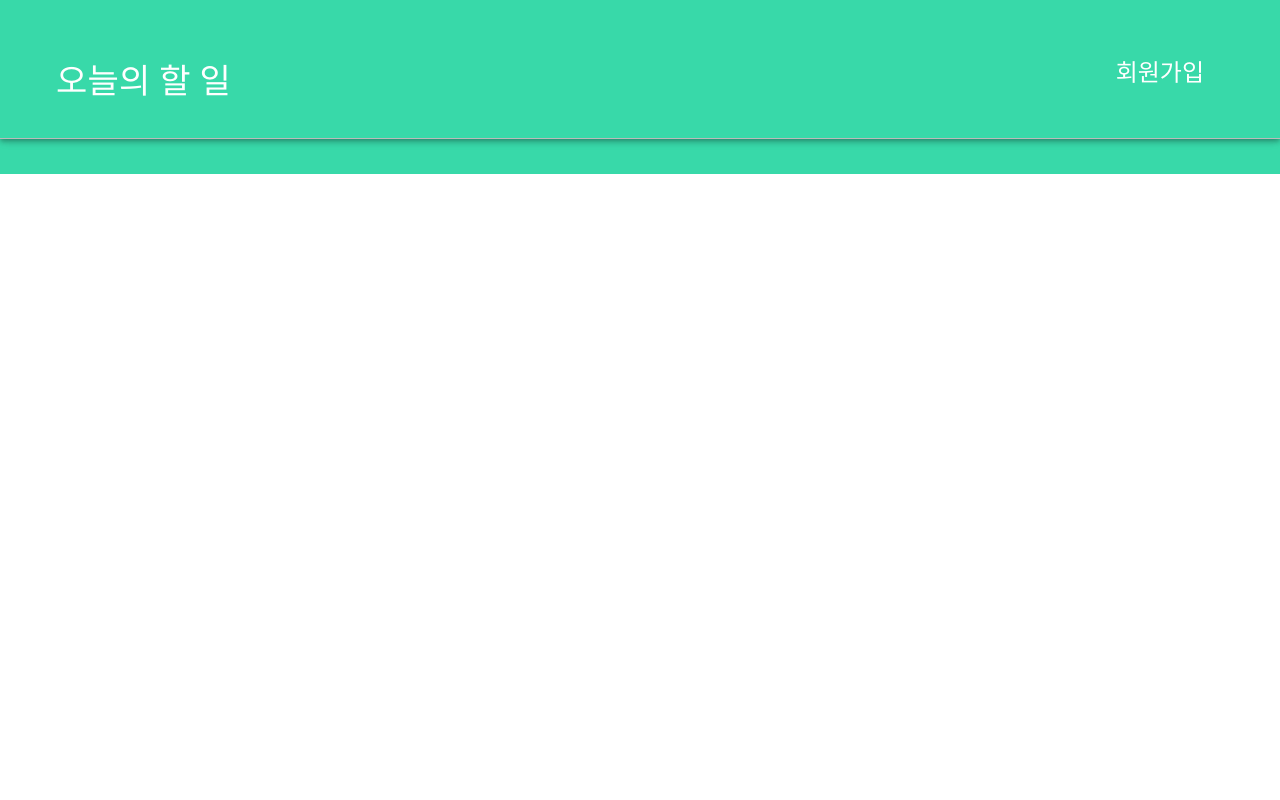
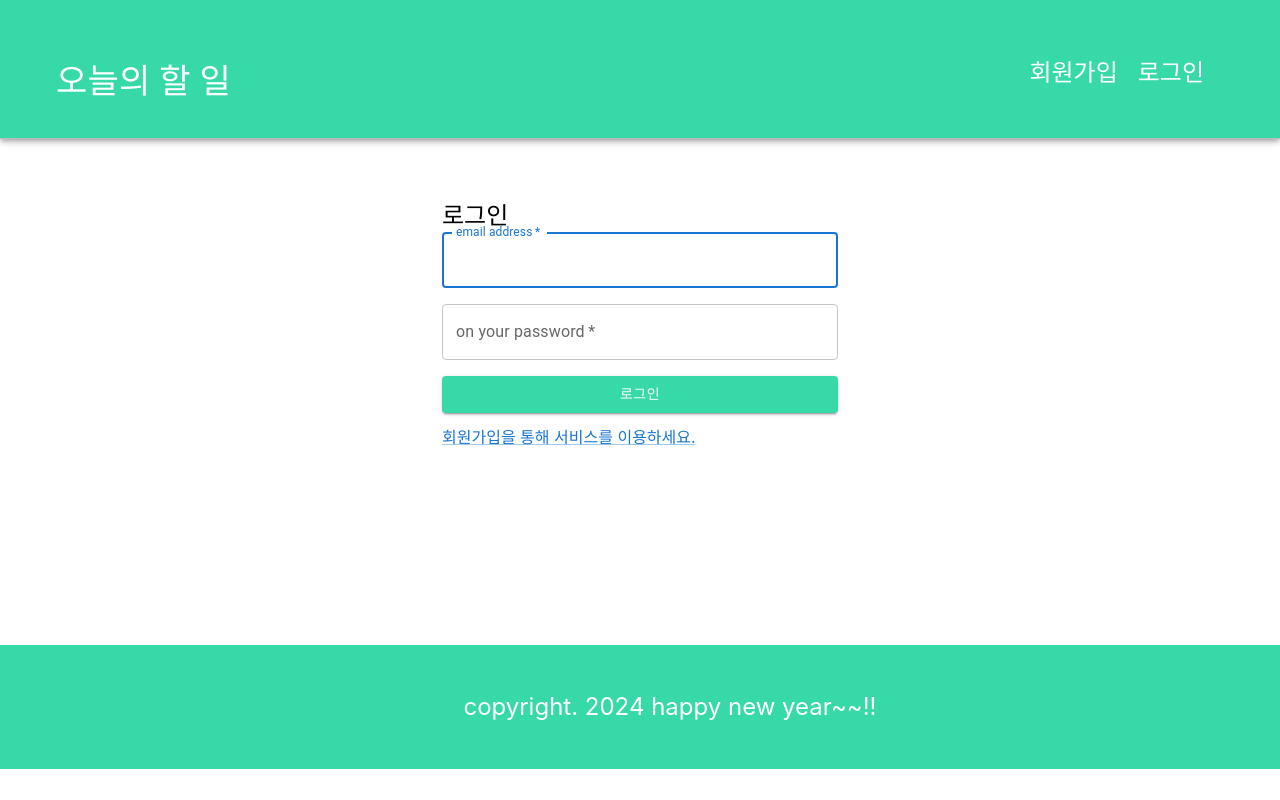
Before and after one commit to YoungHeeSo/todo-react-app202401, a React (Create React App) app: page /login in a window 1280 px wide. Shown: the top 800 px of the page. Built offline with nearby package versions, Linux system fonts and the light colour scheme.

Commit message:
로그인 컴포넌트 생성 및 로그인 비동기 통신 처리

```diff
--- a/src/App.js
+++ b/src/App.js
@@ -8,6 +8,7 @@ import Header from "./component/layout/Header";
 import Footer from "./component/layout/Footer";
 import Join from "./component/user/Join";
 import {Route, Routes} from "react-router-dom";
+import Login from "./component/user/Login";
 
 function App() {
   return (
@@ -17,6 +18,7 @@ function App() {
         <Routes>
           <Route path={'/'} element={<TodoTemplate />}/>
           <Route path={'/join'} element={<Join />}/>
+            <Route path={'/login'} element={<Login />} />
         </Routes>
 
         <Footer />
--- a/src/component/layout/Header.js
+++ b/src/component/layout/Header.js
@@ -33,7 +33,7 @@ const Header = () => {
                     <Grid item>
                         <div className='btn-group'>
                             <Link to={'/join'}>회원가입</Link>
-                            {/*<Link to='/login'>로그인</Link>*/}
+                            <Link to='/login'>로그인</Link>
                         </div>
                     </Grid>
                 </Grid>
--- /dev/null
+++ b/src/component/user/Login.js
@@ -0,0 +1,106 @@
+import React from 'react';
+import {Button, Container, Grid, Link, TextField, Typography} from "@mui/material";
+
+import {AUTH_URL} from "../../config/host-config";
+import {useNavigate} from "react-router-dom";
+
+const Login = () => {
+
+    const redirection = Navigator =  useNavigate();
+
+    // 서버에 로그인 인증 요청 보내기
+    const fetchLoginProcess = async () => {
+        const res = await fetch(AUTH_URL + '/signin', {
+            method:'POST',
+            headers:{'content-type':'application/json'},
+            body:JSON.stringify({
+                email:document.getElementById('email').value,
+                password:document.getElementById('password').value
+            })
+        });
+
+        if(res.status===400){ // 가입이 안되었거나 비번이 틀린 경우
+            // 서버에서 온 텍스트를 추출
+            const text = await res.text();
+            // console.log(text);
+            alert(text);
+            return;
+        }
+
+        if(res.status===200){
+            const responseDate = await res.json();
+            console.log(responseDate);
+
+            redirection('/');
+        }
+
+    }
+
+    // 로그인 요청 이벤트 핸들러
+    const loginHandler = e => {
+        e.preventDefault();
+        fetchLoginProcess();
+    }
+
+    return (
+        <Container component="main" maxWidth="xs" style={{ margin: "200px auto" }}>
+            <Grid container spacing={2}>
+                <Grid item xs={12}>
+                    <Typography component="h1" variant="h5">
+                        로그인
+                    </Typography>
+                </Grid>
+            </Grid>
+
+            <form noValidate onSubmit={loginHandler}>
+
+                <Grid container spacing={2}>
+                    <Grid item xs={12}>
+                        <TextField
+                            variant="outlined"
+                            required
+                            fullWidth
+                            id="email"
+                            label="email address"
+                            name="email"
+                            autoComplete="email"
+                            autoFocus
+                        />
+                    </Grid>
+                    <Grid item xs={12}>
+                        <TextField
+                            variant="outlined"
+                            required
+                            fullWidth
+                            name="password"
+                            label="on your password"
+                            type="password"
+                            id="password"
+                            autoComplete="current-password"
+                        />
+                    </Grid>
+                    <Grid item xs={12}>
+                        <Button
+                            // type="submit"
+                            fullWidth
+                            variant="contained"
+                            style={{background: '#38d9a9'}}
+                            onClick={loginHandler}
+                        >
+                            로그인
+                        </Button>
+                    </Grid>
+                    <Grid item>
+                        <Link to="/join">
+                            회원가입을 통해 서비스를 이용하세요.
+                        </Link>
+                    </Grid>
+                    <Grid container justify="flex-end">
+                    </Grid>
+                </Grid>
+            </form>
+        </Container>
+    );
+};
+
+export default Login;
```
